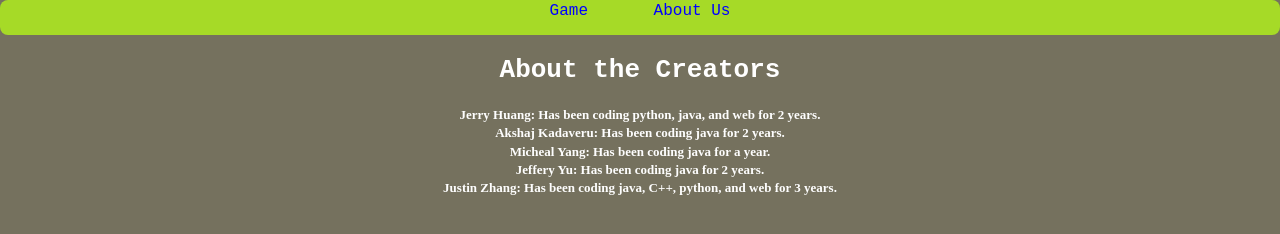
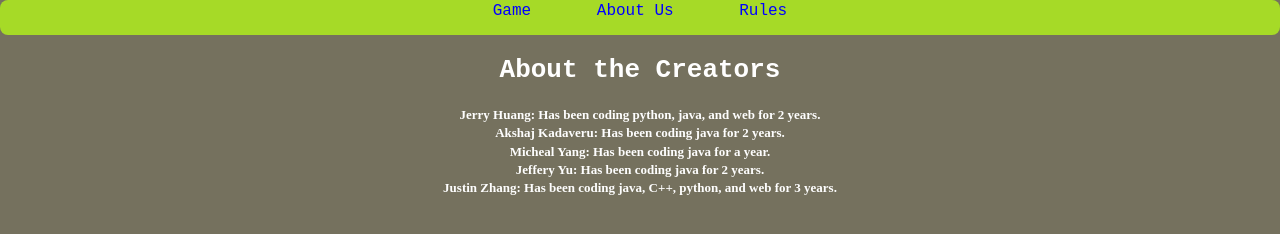
Before and after one commit to AkshajK/Elementor, a plain HTML site: page web/creat.html in a window 1280 px wide. Drawn offline with Linux system fonts and the light colour scheme.

Commit message:
Update creat.html

```diff
--- a/web/creat.html
+++ b/web/creat.html
@@ -13,6 +13,7 @@
 <div id="menu">
 <li><a href="index.html">Game</a></li>
 <li><a href="creat.html">About Us</a></li>
+<li><a href="rules.html">Rules</a></li>
 </ul>
 </div>
 <center><b><h1>About the Creators</h1><b></center>
```
